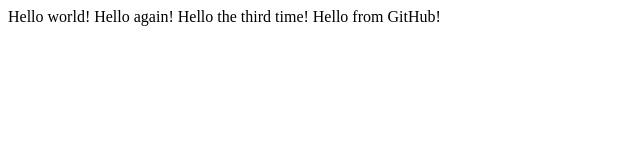
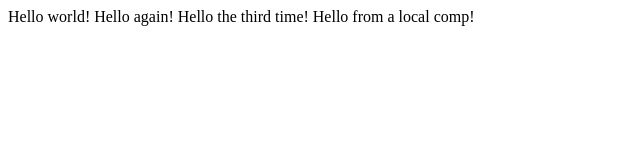
Before and after one commit to ONatOl/JsLec0, a plain HTML site: page hello.html in a window 1280 px wide. Shown: the full height of the page, 0-640 px from the left. Drawn offline with Linux system fonts and the light colour scheme.

Commit message:
Delete Hello from GitHub! Add Hello from a local comp!

```diff
--- a/hello.html
+++ b/hello.html
@@ -4,6 +4,6 @@
     <title>Hello!</title>
   </head>
   <body>
-    Hello world! Hello again! Hello the third time! Hello from GitHub!
+    Hello world! Hello again! Hello the third time! Hello from a local comp!
   </body>
 </html>
```
